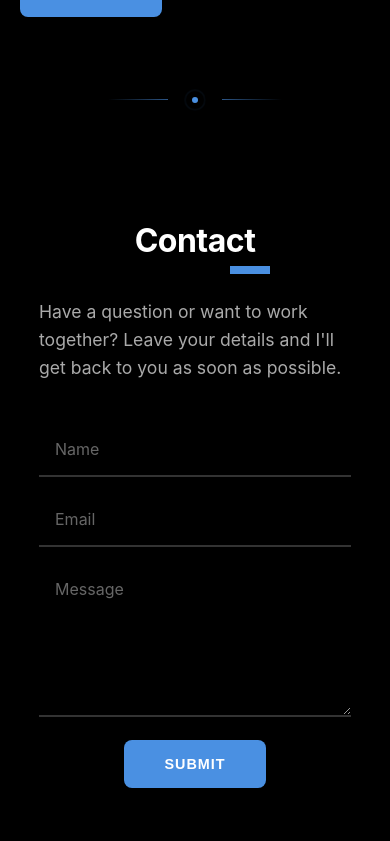
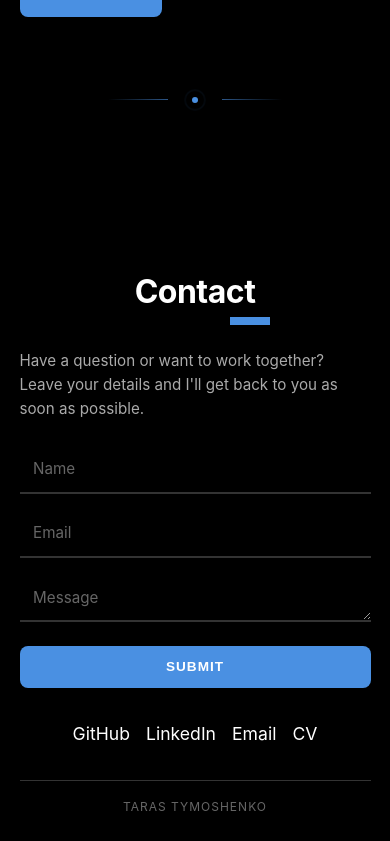
Before and after one commit to xxxkvastarasxxx/xxxkvastarasxxx_portfolio, a React (Vite) app: page / in a window 390 px wide. Shown: the part 6183-7024 px from the top of the page. Built offline with nearby package versions, Linux system fonts and the light colour scheme.

Commit message:
update contact form submit button and textarea rows

```diff
--- a/package.json
+++ b/package.json
@@ -10,6 +10,7 @@
     "deploy": "npm run build && npx gh-pages -d dist"
   },
   "dependencies": {
+    "@emailjs/browser": "^4.4.1",
     "react": "^18.3.1",
     "react-dom": "^18.3.1"
   },
--- a/src/components/Contact.css
+++ b/src/components/Contact.css
@@ -107,12 +107,131 @@
   letter-spacing: 1px;
 }
 
+/* Tablet and below */
+@media (max-width: 1024px) {
+  .contact {
+    padding: 5rem 8%;
+  }
+}
+
+/* Tablet */
 @media (max-width: 768px) {
+  .contact {
+    padding: 4rem 6%;
+  }
+
+  .contact-content {
+    max-width: 100%;
+  }
+
+  .contact-intro {
+    font-size: 1rem;
+    margin-bottom: 2rem;
+  }
+
   .contact-form {
     text-align: center;
   }
 
   .submit-btn {
     align-self: center;
+    width: 100%;
+    max-width: 300px;
+  }
+
+  .contact-links {
+    gap: 1.5rem;
+    flex-wrap: wrap;
+  }
+
+  .social-link {
+    font-size: 1.3rem;
+  }
+
+  .footer {
+    margin-top: 2rem;
+    padding-top: 1.5rem;
   }
 }
+
+/* Mobile */
+@media (max-width: 480px) {
+  .contact {
+    padding: 3rem 5%;
+  }
+
+  .contact h2 {
+    font-size: 2rem;
+    margin-bottom: 2rem;
+  }
+
+  .contact-intro {
+    font-size: 0.95rem;
+    margin-bottom: 1.5rem;
+  }
+
+  .form-group input,
+  .form-group textarea {
+    padding: 0.85rem;
+    font-size: 0.95rem;
+  }
+
+  .submit-btn {
+    padding: 0.85rem 2rem;
+    font-size: 0.85rem;
+    width: 100%;
+    max-width: 100%;
+  }
+
+  .contact-links {
+    gap: 1rem;
+    margin: 2rem 0;
+  }
+
+  .social-link {
+    font-size: 1.1rem;
+  }
+
+  .footer {
+    margin-top: 1.5rem;
+    padding-top: 1rem;
+  }
+
+  .footer p {
+    font-size: 0.75rem;
+  }
+}
+
+/* Extra small mobile */
+@media (max-width: 360px) {
+  .contact {
+    padding: 2.5rem 4%;
+  }
+
+  .contact h2 {
+    font-size: 1.75rem;
+  }
+
+  .contact-intro {
+    font-size: 0.9rem;
+  }
+
+  .form-group input,
+  .form-group textarea {
+    padding: 0.75rem;
+    font-size: 0.9rem;
+  }
+
+  .submit-btn {
+    padding: 0.75rem 1.5rem;
+    font-size: 0.8rem;
+  }
+
+  .contact-links {
+    gap: 0.75rem;
+  }
+
+  .social-link {
+    font-size: 1rem;
+  }
+}
--- a/src/components/Contact.jsx
+++ b/src/components/Contact.jsx
@@ -1,4 +1,5 @@
 import React, { useState } from 'react'
+import emailjs from '@emailjs/browser'
 import './Contact.css'
 
 function Contact() {
@@ -7,6 +8,7 @@ function Contact() {
     email: '',
     message: ''
   })
+  const [isSubmitting, setIsSubmitting] = useState(false)
 
   const handleChange = (e) => {
     setFormData({
@@ -17,9 +19,34 @@ function Contact() {
 
   const handleSubmit = (e) => {
     e.preventDefault()
-    console.log('Form submitted:', formData)
-    alert('Thank you for your message! I will get back to you soon.')
-    setFormData({ name: '', email: '', message: '' })
+    setIsSubmitting(true)
+
+    // EmailJS credentials
+    const serviceID = 'service_ltokro8'
+    const templateID = 'template_eirkokx'
+    const publicKey = '72vkdanAwM1C9zbse'
+
+    // Initialize EmailJS with public key
+    emailjs.init(publicKey)
+
+    const templateParams = {
+      from_name: formData.name,
+      from_email: formData.email,
+      message: formData.message
+    }
+
+    emailjs.send(serviceID, templateID, templateParams)
+      .then((response) => {
+        console.log('SUCCESS!', response.status, response.text)
+        alert('Thank you for your message! I will get back to you soon.')
+        setFormData({ name: '', email: '', message: '' })
+        setIsSubmitting(false)
+      })
+      .catch((error) => {
+        console.error('FAILED...', error)
+        alert('Oops! Something went wrong. Please try again or email me directly.')
+        setIsSubmitting(false)
+      })
   }
 
   return (
@@ -55,13 +82,15 @@ function Contact() {
             <textarea
               name="message"
               placeholder="Message"
-              rows="6"
+              rows="1"
               value={formData.message}
               onChange={handleChange}
               required
             />
           </div>
-          <button type="submit" className="submit-btn">SUBMIT</button>
+          <button type="submit" className="submit-btn" disabled={isSubmitting}>
+            {isSubmitting ? 'SENDING...' : 'SUBMIT'}
+          </button>
         </form>
 
         <div className="contact-links">
```
Also changed, not shown: src/components/Skills.css (+47 -5 lines), 1 other file (tests, documents, lock files or other folders).
